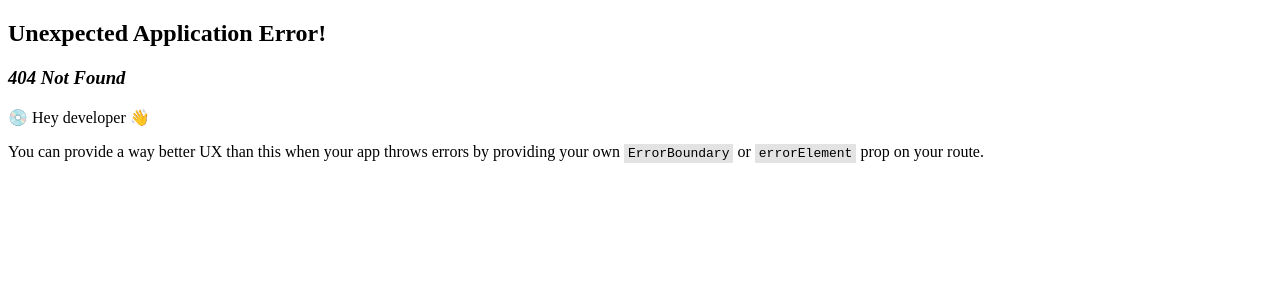
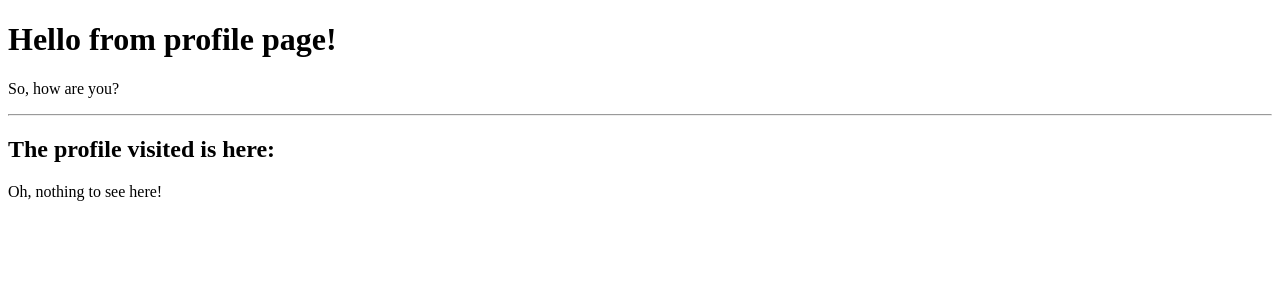
Before and after one commit to 4bdullah7eeshan/top-react-router, a React (Vite) app: page /profile/1 in a window 1280 px wide. Before the commit this address had no page. Shown: the top 300 px of the page. Built offline with nearby package versions, Linux system fonts and the light colour scheme.

Commit message:
refactor: render profiles dynamically

```diff
--- a/src/components/Profile.jsx
+++ b/src/components/Profile.jsx
@@ -1,14 +1,24 @@
-import { Outlet } from "react-router-dom";
-
+import { useParams } from "react-router-dom";
+import DefaultProfile from "./DefaultProfile";
+import Popeye from "./Popeye";
+import Spinach from "./Spinach";
 
 const Profile = () => {
+  const { name } = useParams();
+
   return (
     <div>
       <h1>Hello from profile page!</h1>
       <p>So, how are you?</p>
       <hr />
       <h2>The profile visited is here:</h2>
-        <Outlet />
+      {name === "popeye" ? (
+        <Popeye />
+      ) : name === "spinach" ? (
+        <Spinach />
+      ) : (
+        <DefaultProfile />
+      )}
     </div>
   );
 };
--- a/src/main.jsx
+++ b/src/main.jsx
@@ -3,9 +3,6 @@ import { createRoot } from "react-dom/client";
 import { createBrowserRouter, RouterProvider } from "react-router-dom";
 import App from "./App";
 import Profile from "./components/Profile";
-import Spinach from "./components/Spinach";
-import Popeye from "./components/Popeye";
-import DefaultProfile from "./components/DefaultProfile";
 
 const router = createBrowserRouter([
   {
@@ -13,13 +10,8 @@ const router = createBrowserRouter([
     element: <App />,
   },
   {
-    path: "profile",
+    path: "profile/:name",
     element: <Profile />,
-    children: [
-      { index: true, element: <DefaultProfile /> },
-      { path: "spinach", element: <Spinach /> },
-      { path: "popeye", element: <Popeye /> },
-    ],
   },
 ]);
 
```
Lines whose indentation alone changed are shown as unchanged.
